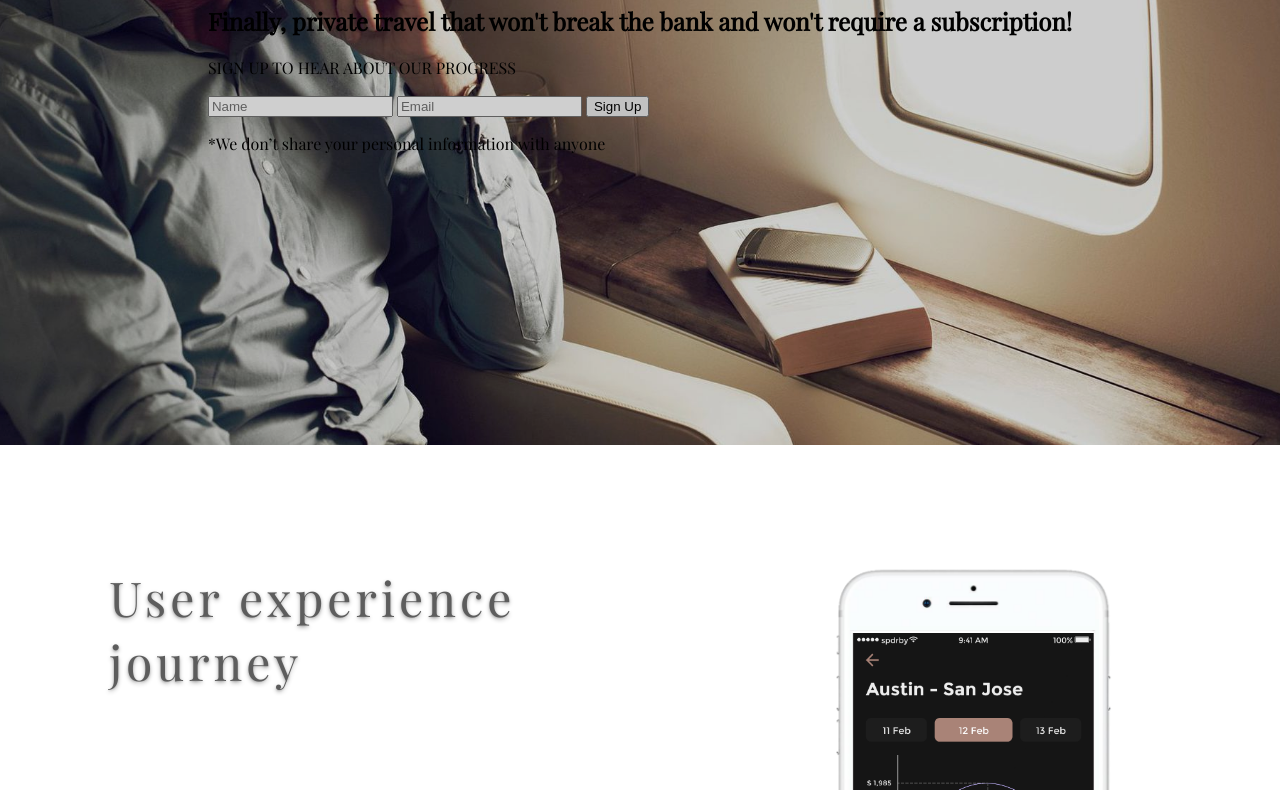
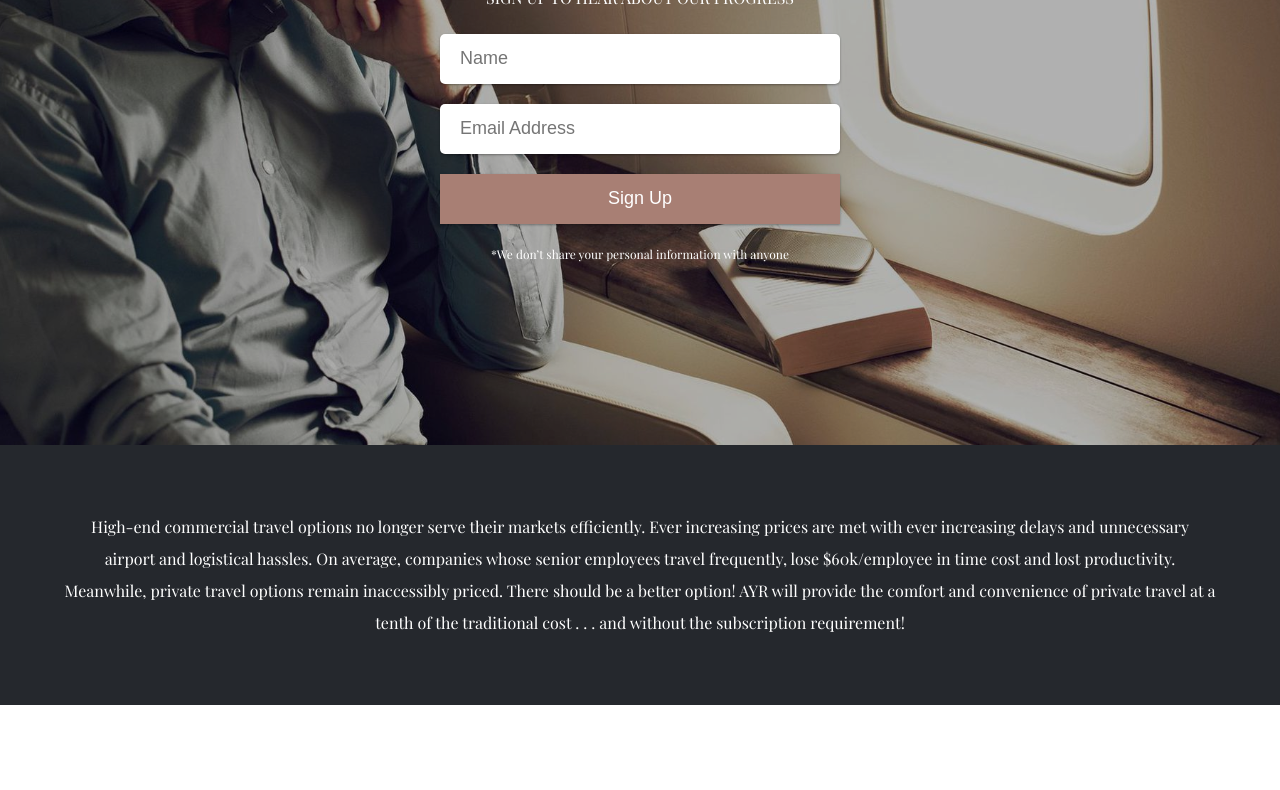
Before and after one commit to AlexK89/AYR_v.2.0, a plain HTML site: page index.html in a window 1280 px wide. Shown: the part 355-1145 px from the top of the page. Drawn offline with nearby package versions, Linux system fonts and the light colour scheme.

Commit message:
main section

```diff
--- a/index.html
+++ b/index.html
@@ -33,6 +33,7 @@
 <div class="main_banner">
 	<div class="shadow"></div>
 	<div class="container">
+		<div class="main_banner__content">
 			<h1 class="main_banner__title">
 				AYR, On-Demand Shared Private Travel
 			</h1>
@@ -44,12 +45,18 @@
 					SIGN UP TO HEAR ABOUT OUR PROGRESS
 				</p>
 				<input type="text" placeholder="Name">
-			<input type="email" placeholder="Email">
+				<input type="email" placeholder="Email Address">
 				<button type="submit">Sign Up</button>
 				<p class="main_banner__form__notice">
 					*We don’t share your personal information with anyone
 				</p>
 			</form>
+		</div>
+
+		<div class="main_banner__details">
+			<p>High-end commercial travel options no longer serve their markets efficiently. Ever increasing prices are met with ever increasing delays and unnecessary airport and logistical hassles.  On average, companies whose senior employees travel frequently, lose $60k/employee in time cost and lost productivity. Meanwhile, private travel options remain inaccessibly priced. There should be a better option!
+				AYR will provide the comfort and convenience of private travel at a tenth of the traditional cost . . . and without the subscription requirement! </p>
+		</div>
 	</div>
 </div>
 
--- a/scss/style.scss
+++ b/scss/style.scss
@@ -143,7 +143,7 @@ a {
 			box-shadow: 0 1px 3px rgba(0,0,0,0.12), 0 1px 2px rgba(0,0,0,0.24);
 
 			&:hover {
-				background: rgba(168, 127, 116, 0.8);
+				background: rgb(192, 144, 127);
 			}
 		}
 	}
@@ -169,26 +169,115 @@ a {
 
 .main_banner {
 	position: relative;
-	display: flex;
-	height: 100vh;
 	width: 100vw;
 	background: url("../images/main_img.jpg") no-repeat center center fixed;
 	background-size: cover;
-	align-items: center;
-	justify-content: center;
 
 	.shadow {
 		position: absolute;
-		top: 0;
-		left: 0;
-		right: 0;
-		bottom: 0;
-		background-color: rgba(0, 0, 0, 0.19);
+		height: 100%;
+		width: 100%;
+		background-color: rgba(0, 0, 0, 0.3);
+		z-index: 0;
+	}
+
+	.container {
+		position: relative;
+		display: flex;
+		flex-direction: column;
+		align-items: center;
+		justify-content: center;
+		z-index: 10;
+	}
+
+	&__content {
+		height: 100vh;
+		width: 90%;
+		max-width: 1200px;
+		display: flex;
+		flex-direction: column;
+		justify-content: center;
+	}
+	&__title {
+		color: #ffffff;
+		font-size: 3em;
+		margin-bottom: 0;
+		text-align: center;
+		text-shadow: 0 1px 2px rgba(0, 0, 0, 0.16);
+	}
+
+	&__sub-title {
+		color: #e1e1e1;
+		font-size: 1.2em;
+		font-weight: lighter;
+		text-align: center;
+		font-style: italic;
+		text-shadow: 0 1px 2px rgba(0, 0, 0, 0.16);
+	}
+
+	&__form {
+		display: flex;
+		flex-direction: column;
+		align-items: center;
+
+		&__title {
+			color: #ffffff;
+		}
+
+		input {
+			width: 400px;
+			height: 50px;
+			margin: 10px 0;
+			border: none;
+			border-radius: 5px;
+			padding: 10px 20px;
+			font-size: 1.125em;
+			box-shadow: 0 1px 3px rgba(0,0,0,0.12), 0 1px 2px rgba(0,0,0,0.24);
+		}
+
+		button {
+			width: 400px;
+			height: 50px;
+			margin: 10px 0;
+			border: none;
+			padding: 10px 20px;
+			background-color: #a87f74;
+			color: #ffffff;
+			font-size: 1.125em;
+			box-shadow: 0 1px 3px rgba(0,0,0,0.12), 0 1px 2px rgba(0,0,0,0.24);
+			transition: .3s;
+
+			&:hover {
+				background: rgb(192, 144, 127);
+			}
+		}
+
+		&__notice {
+			color: #ffffff;
+			font-size: 0.75em;
+		}
+	}
+
+	&__details {
+		width: 100%;
+		display: flex;
+		justify-content: center;
+		background-color: #25282d;
+		color: #ffffff;
+
+		p {
+			width: 90%;
+			max-width: 1200px;
+			padding: 3.125em 0;
+			text-align: center;
+			line-height: 2em;
+		}
 	}
 }
 
 
-//App
+
+//How it works
 
 .how_it_works {
 	display: flex;
@@ -324,6 +413,7 @@ a {
 footer {
 	background-color: #a87f74;
 	height: 70px;
+
 	p {
 		margin: 0;
 		color: #ffffff;
```
Also changed, not shown: css/style.css. Lines whose indentation alone changed are shown as unchanged.
